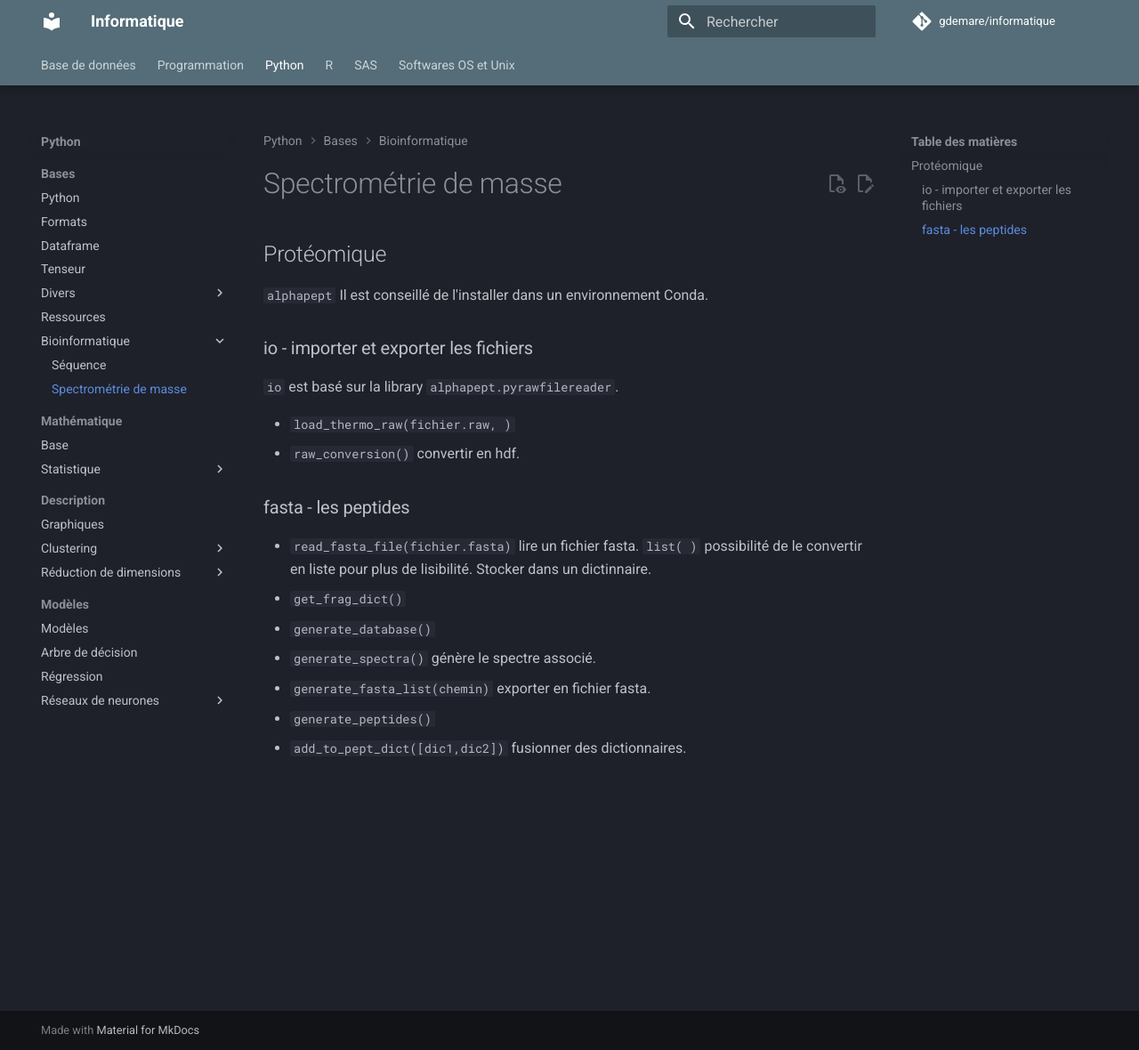
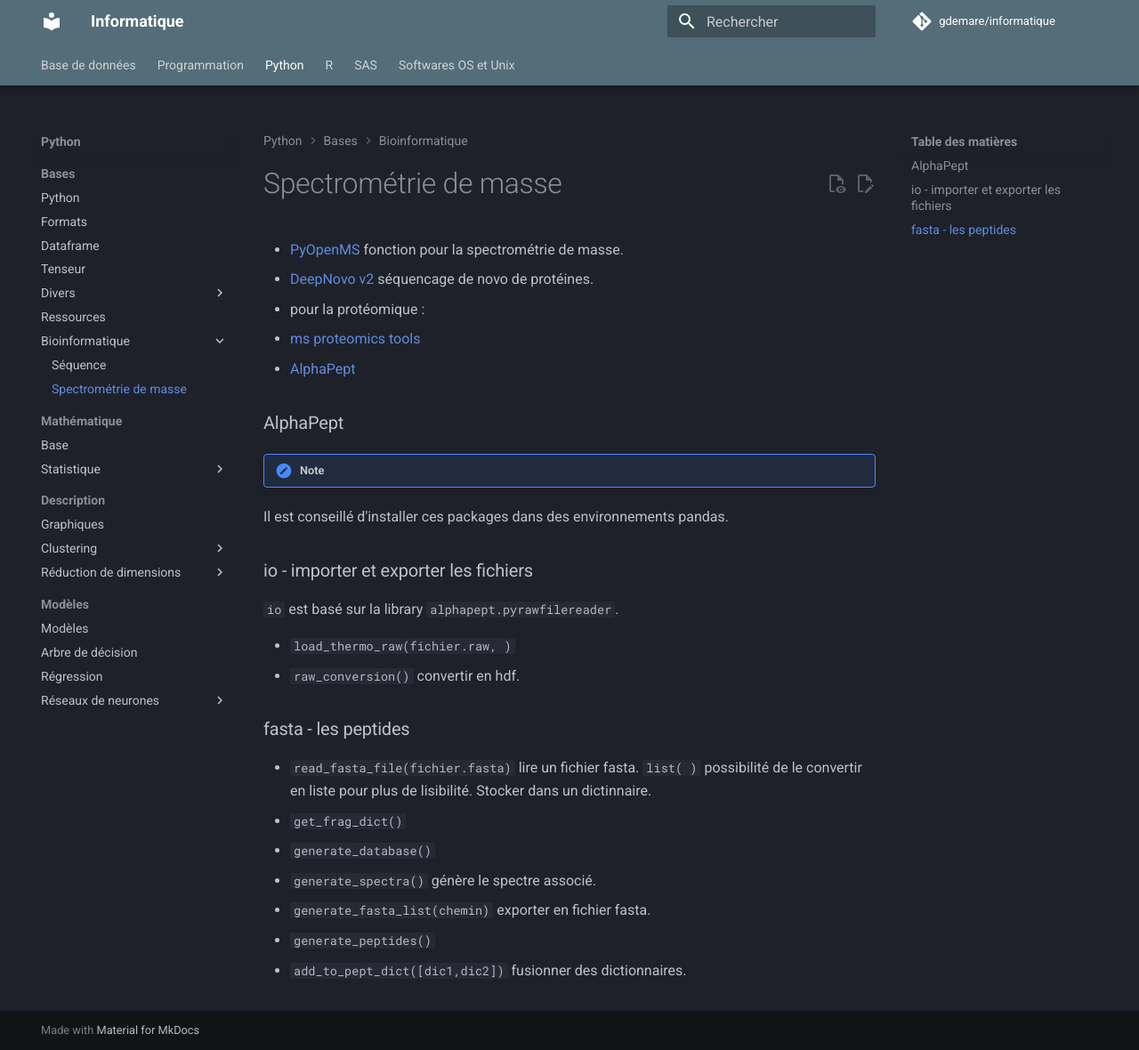
Before and after one commit to gdemare/Informatique, an MkDocs documentation site: the page built from docs/python/spectrometrie_py.md, in a window 1280 px wide and 1180 px high. Shown: the whole window at 89% size. Built offline with MkDocs 1.6.1 and Material for MkDocs 9.7.7, drawn with Linux system fonts in a browser that asks for light colours; comment, search, counter and statistics services are not loaded.

Commit message:
Update spectrometrie_py.md

```diff
--- a/docs/python/spectrometrie_py.md
+++ b/docs/python/spectrometrie_py.md
@@ -1,6 +1,15 @@
-## Protéomique
 
-`alphapept` Il est conseillé de l'installer dans un environnement Conda.
+* [PyOpenMS](https://pyopenms.readthedocs.io/en/latest/introduction.html) fonction pour la spectrométrie de masse.
+* [DeepNovo v2](https://github.com/volpato30/DeepNovoV2) séquencage de novo de protéines.
+* pour la protéomique :
+
+  * [ms proteomics tools](http://msproteomicstools.roestlab.org)
+  * [AlphaPept](https://mannlabs.github.io/alphapept/)
+
+### AlphaPept
+
+!!! note
+  Il est conseillé d'installer ces packages dans des environnements pandas.
 
 ### io - importer et exporter les fichiers
 
```
